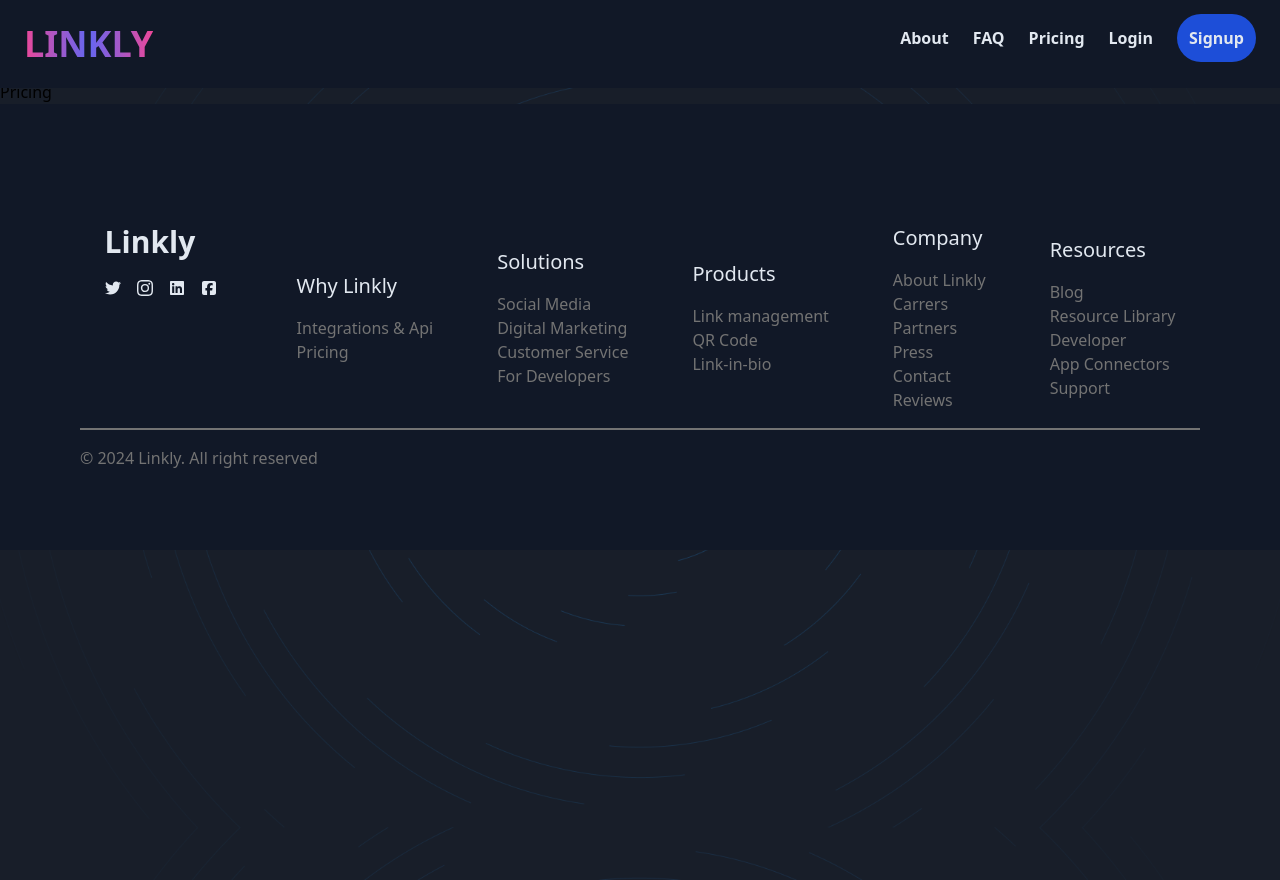
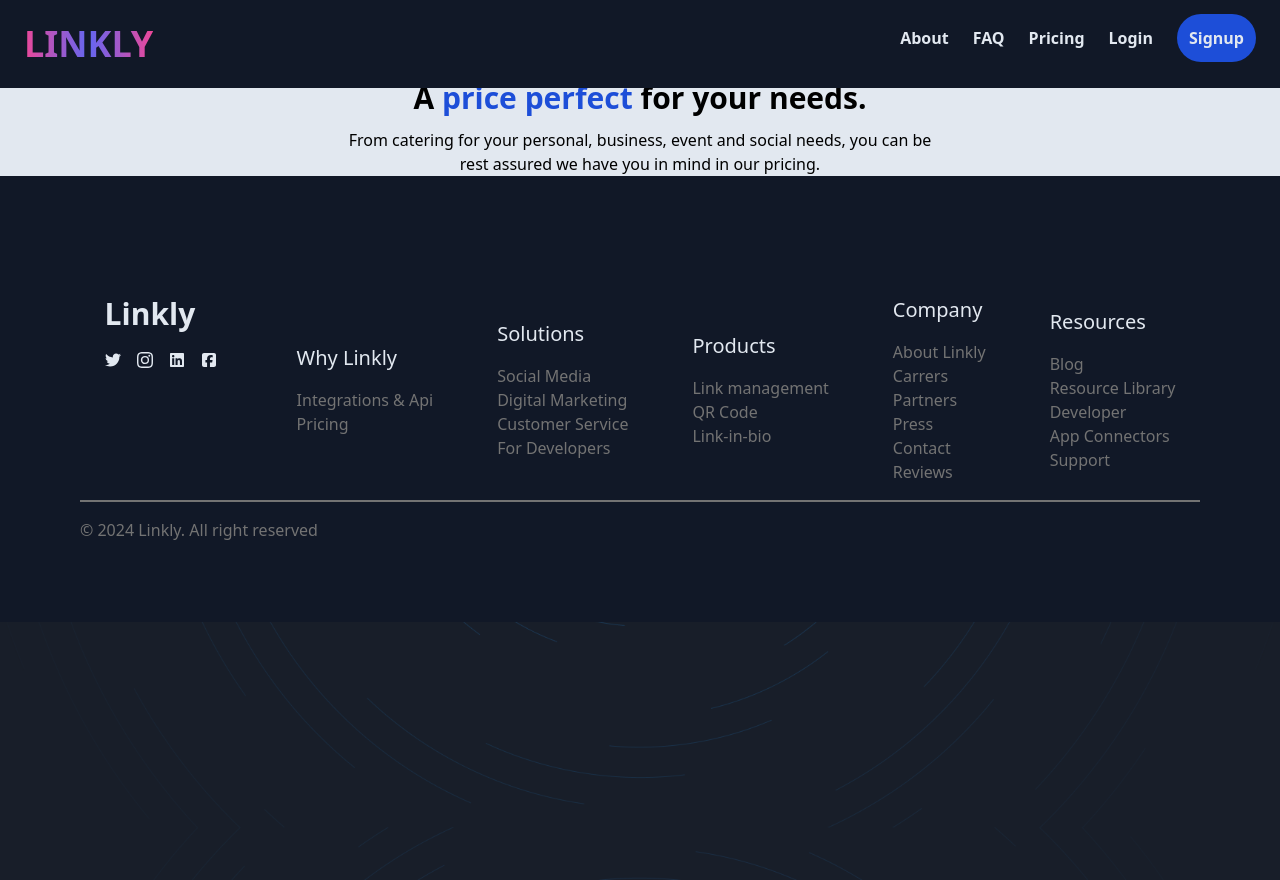
Before and after one commit to stellanechi/URL_ShorteningApp, a React (Vite) app: page /pricing in a window 1280 px wide. Built offline with nearby package versions, Linux system fonts and the light colour scheme.

Commit message:
added price page

```diff
--- a/src/pages/Pricing.tsx
+++ b/src/pages/Pricing.tsx
@@ -1,7 +1,25 @@
 // import React from 'react'
 
 function Pricing() {
-  return <div>Pricing</div>;
+  return (
+    <>
+      <div className=" flex justify-center items-center bg-slate-200">
+        <div className="">
+          <h1 className="text-xl md:text-3xl font-semibold text-center">
+            {" "}
+            A <span className="text-blue-700"> price perfect </span> for your
+            needs.
+          </h1>
+          <p className="mt-2 md:mt-3 text-center">
+            {" "}
+            From catering for your personal, business, event and social needs,
+            you can be <br />
+            rest assured we have you in mind in our pricing.
+          </p>
+        </div>
+      </div>
+    </>
+  );
 }
 
 export default Pricing;
```
